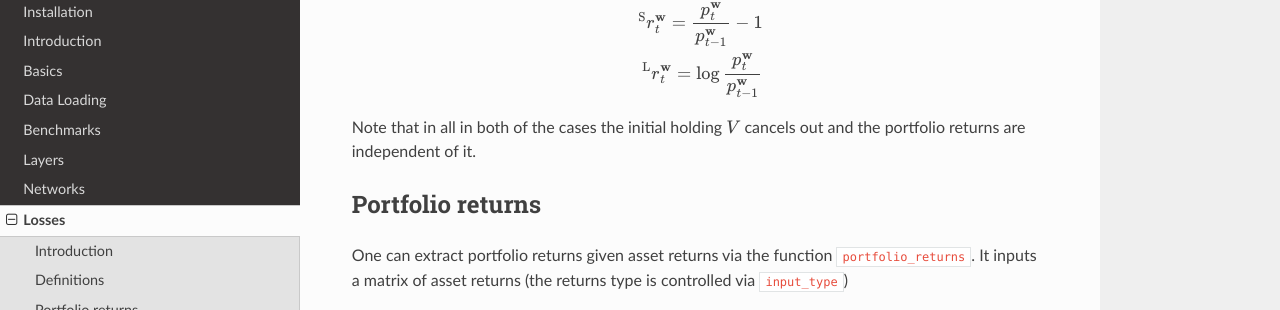
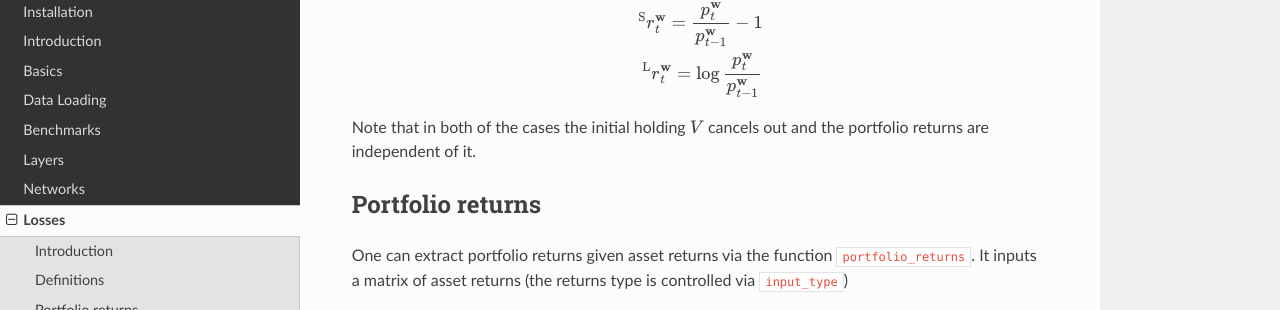
Before and after one commit to jankrepl/deepdow, a Sphinx documentation site: the page built from docs/source/losses.rst, in a window 1280 px wide and 900 px high, scrolled down 1270 px. Shown: the part 140-450 px from the top of the window. Built offline with Sphinx 7.4.7 and the Read the Docs theme 2.0.0, drawn with Linux system fonts in a browser that asks for light colours; pages that are not in the unit, such as notebooks, are missing from menus.

Commit message:
Remove typo

```diff
--- a/docs/source/losses.rst
+++ b/docs/source/losses.rst
@@ -74,7 +74,7 @@ Additionally, we also consider their portfolio counterparts
     {}^{\text{L}}r^{\textbf{w}}_{t} = \log \frac{p^{\textbf{w}}_{t}}{p^{\textbf{w}}_{t-1}}
 
 
-Note that in all in both of the cases the initial holding :math:`V` cancels out and the portfolio returns are independent
+Note that in both of the cases the initial holding :math:`V` cancels out and the portfolio returns are independent
 of it.
 
 
```
